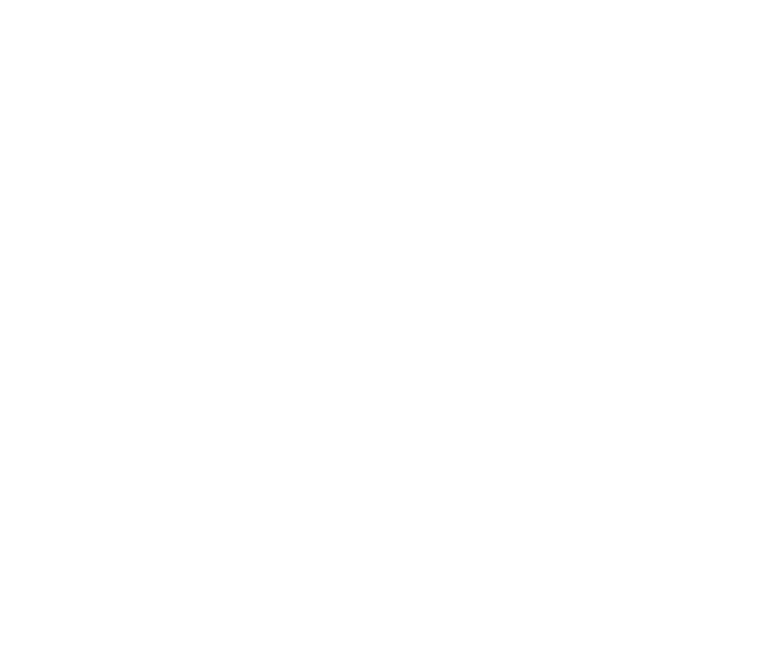
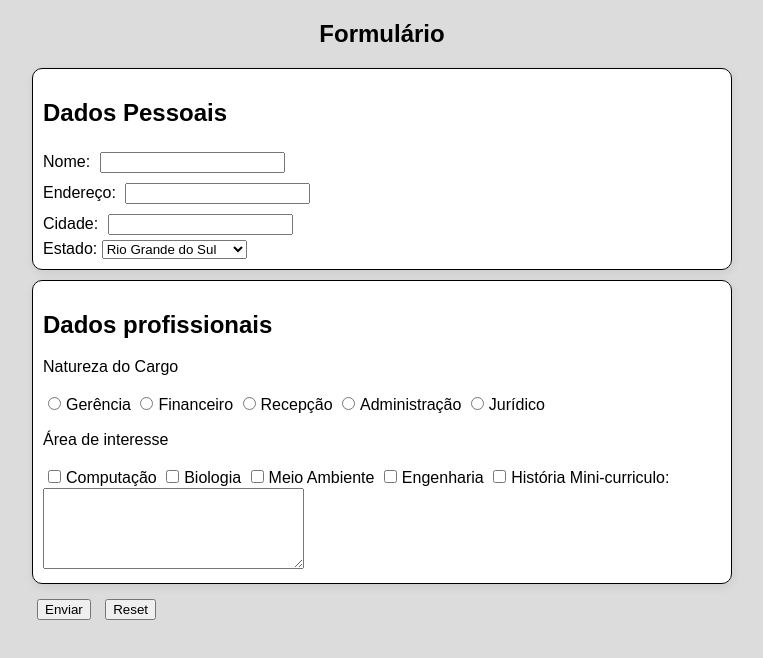
Before and after one commit to ViniciusNyp/treinamento-html-css-js, a plain HTML site: page desafio1/desafio1.html in a window 1280 px wide. Shown: the whole page, without its empty margins (258-1021 px from the left). Drawn offline with Linux system fonts and the light colour scheme.

Commit message:
feat: desafio 1 adicionado

```diff
--- a/desafio1/desafio1.html
+++ b/desafio1/desafio1.html
@@ -1,12 +1,93 @@
 <!DOCTYPE html>
-<html lang="en">
-<head>
-    <meta charset="UTF-8">
-    <meta http-equiv="X-UA-Compatible" content="IE=edge">
-    <meta name="viewport" content="width=device-width, initial-scale=1.0">
-    <title>Document</title>
-</head>
-<body>
+<html lang="pt-br">
+  <head>
+    <meta charset="UTF-8" />
+    <meta http-equiv="X-UA-Compatible" content="IE=edge" />
+    <meta name="viewport" content="width=device-width, initial-scale=1.0" />
+    <link rel="stylesheet" href="style.css" />
+    <title>Desafio 1</title>
+  </head>
+  <body>
+    <main>
+      <section>
+        <h1>Formulário</h1>
+        <form action="" id="form" class="form">
+          <fieldset form="form" class="personalData">
+            <h2>Dados Pessoais</h2>
+            <label for="inputName">Nome:</label>
+            <input type="text" name="inputName" id="inputName" /> <br />
+            <label for="inputAddress">Endereço:</label>
+            <input type="text" name="inputAddress" id="inputAddress" /> <br />
+            <label for="inputCity">Cidade:</label>
+            <input type="text" name="inputCity" id="inputCity" /> <br />
+            <label for="estado">Estado:</label>
+            <select name="estado" id="dropdownEstado">
+              <option value="Rio Grande do Sul">Rio Grande do Sul</option>
+              <option value="São Paulo">São Paulo</option>
+              <option value="Rio Grande do Norte">Rio Grande do Norte</option>
+              <option value="Rio de Janeiro">Rio de Janeiro</option>
+              <option value="Minas Gerais">Minas Gerais</option>
+            </select>
+            <br />
+          </fieldset>
+          <fieldset form="form" class="professionalData">
+            <h2>Dados profissionais</h2>
+            <p>Natureza do Cargo</p>
+            <input type="radio" name="naturezaDoCargo" id="ger" /><label
+              for="ger"
+              >Gerência</label
+            >
+            <input type="radio" name="naturezaDoCargo" id="fin" /><label
+              for="fin"
+              >Financeiro</label
+            >
+            <input type="radio" name="naturezaDoCargo" id="rec" /><label
+              for="rec"
+              >Recepção</label
+            >
+            <input type="radio" name="naturezaDoCargo" id="adm" /><label
+              for="adm"
+              >Administração</label
+            >
+            <input type="radio" name="naturezaDoCargo" id="jur" /><label
+              for="jur"
+              >Jurídico</label
+            >
 
-</body>
+            <p>Área de interesse</p>
+            <input type="checkbox" name="interestArea" id="comp" /><label
+              for="comp"
+              >Computação</label
+            >
+            <input type="checkbox" name="interestArea" id="bio" /><label
+              for="bio"
+              >Biologia</label
+            >
+            <input type="checkbox" name="interestArea" id="mb" /><label for="mb"
+              >Meio Ambiente</label
+            >
+            <input type="checkbox" name="interestArea" id="eng" /><label
+              for="eng"
+              >Engenharia</label
+            >
+            <input type="checkbox" name="interestArea" id="hist" /><label
+              for="hist"
+              >História</label
+            >
+
+            <label for="miniCurr">Mini-curriculo:</label>
+            <textarea
+              name="miniCurr"
+              id="miniCurr"
+              cols="30"
+              rows="5"
+            ></textarea>
+          </fieldset>
+
+          <input type="submit" value="Enviar" />
+          <input type="reset" />
+        </form>
+      </section>
+    </main>
+  </body>
 </html>
--- /dev/null
+++ b/desafio1/style.css
@@ -0,0 +1,32 @@
+* {
+    box-sizing: border-box;
+    font-family: Arial, Helvetica, sans-serif;
+}
+
+body {
+    background-color: gainsboro;
+}
+
+main {
+    margin: auto;
+    max-width: 700px;
+}
+
+h1 {
+    text-align: center;
+}
+
+fieldset {
+    background-color: white;
+    border-radius: 10px;
+    box-shadow: 1px 3px 10px rgba(0, 0, 0, 0.075);
+    border: 1px solid black;
+    margin: auto;
+    margin-bottom: 10px;
+    margin-top: 10px;
+    padding: 10px;
+}
+
+input {
+    margin: 5px;
+}
--- a/style.css
+++ b/style.css
@@ -1,6 +1,5 @@
 * {
     box-sizing: border-box;
-    margin: 0;
     font-family: Arial, Helvetica, sans-serif;
 }
 
@@ -9,8 +8,8 @@ body {
 }
 
 .main {
-    width: 75vw;
-    height: 100vh;
+    max-width: 500px;
+    height: 95vh;
     margin: auto;
     margin-top: 10px;
     margin-bottom: 10px;
```
Also changed, not shown: index.html (+9 -4 lines).
